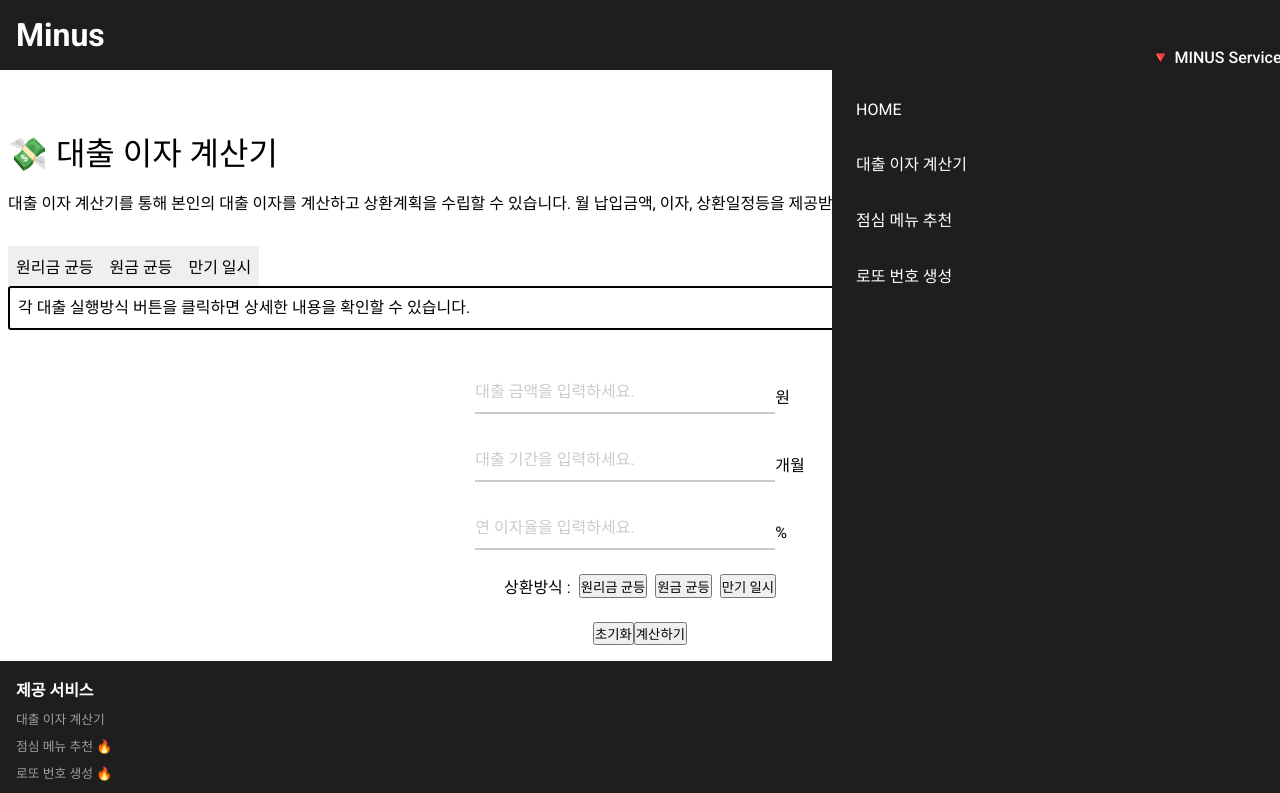
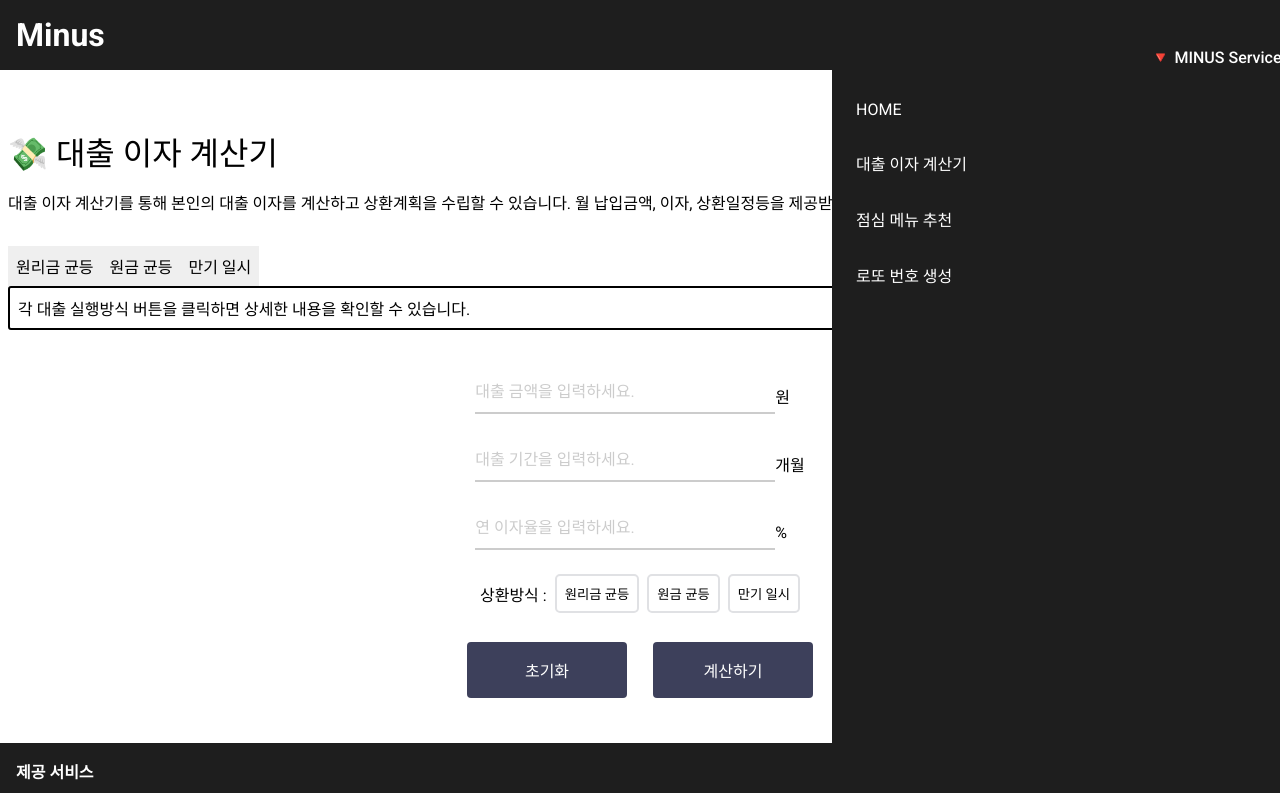
Before and after one commit to Kminhoo/first-adsense, a React (Create React App) app: page /loanCalc in a window 1280 px wide. Shown: the top 793 px of the page. Built offline with nearby package versions, Linux system fonts and the light colour scheme.

Commit message:
LoanCalc Page Css

```diff
--- a/src/components/Header.css
+++ b/src/components/Header.css
@@ -5,6 +5,7 @@ header {
   right: 0;
   left: 0;
   border-bottom: 1px solid var(--text-100);
+  z-index: 1000;
 }
 
 .overlay {
--- a/src/pages/LoanCalc.css
+++ b/src/pages/LoanCalc.css
@@ -1,9 +1,16 @@
-/* section {
-  color: black;
-} */
+#activeBtn {
+  background-color: var(--bg-100);
+  color: var(--text-100);
+}
+
+
+.main {
+  background-color: var(--text-100);
+}
 
 .calc-inner {
   display: flex;
+  gap: 1.5rem;
   flex-direction: column;
   padding: 8rem 0.5rem 1rem 0.5rem;
 }
@@ -77,71 +84,71 @@
 
 .calc-form .method-container {
   display: flex;
+  align-items: center;
   gap: 0.5rem;
 }
 
+.method-container button {
+  border-radius: 5px;
+  border: 2.5px solid #E0E1E4;
+  box-shadow: 0px 0px 20px -20px;
+  cursor: pointer;
+  background-color: white;
+  transition: all 0.2s ease-in-out 0ms;
+  user-select: none;
+  padding: 0.5rem;
+}
+
+.method-container button:active {
+  background-color: #F2F2F2;
+  box-shadow: 0px 0px 20px -18px;
+}
+
+.calc-form .calc-result-btn {
+  display: flex;
+  align-items: center;
+  gap: 1rem;
+}
+
+.calc-result-btn button {
+  border-radius: 4px;
+  background-color: #3d405b;
+  border: none;
+  color: #FFFFFF;
+  text-align: center;
+  font-size: 1rem;
+  padding: 1rem;
+  width: 10rem;
+  transition: all 0.5s;
+  cursor: pointer;
+  margin: 5px;
+}
+
+.calc-result-btn button span {
+  cursor: pointer;
+  display: inline-block;
+  position: relative;
+  transition: 0.5s;
+}
 
 
-.sect-inner {
-  width: 100%;
-  height: calc(100vh - 80px);
-  display: flex;
-  align-items: center;
-  justify-content: center;
-  color: black;
-}
+.calc-result-btn button span:after {
+  content: '»';
+  position: absolute;
+  opacity: 0;
+  top: 0;
+  right: -15px;
+  transition: 0.5s;
+ }
 
-/* .calc-wrap {
-  background-color: rebeccapurple;
-  max-width: 100%;
-  display: flex;
-  flex-direction: column;
-  padding: 2rem 3rem;
-  gap: 1.5rem;
-} */
-/*
-.calc-desc {
-  display: flex;
-  flex-direction: column;
-  gap: 1rem;
-} */
+.calc-result-btn button:hover span {
+  padding-right: 1rem;
+ }
 
-.calc-title {
-  font-size: 3.5rem;
-}
-
-.calc-desc p {
-  font-size: 1rem;
-  line-height: 1.5;
-}
-
-/* .calc-form {
-  width: 100%;
-  display: flex;
-  flex-direction: column;
-  justify-content: flex-start;
-  gap: 1rem;
-} */
-
-/* .row {
-  border: 1px solid red;
-}
-
-.row span {
-  display: inline-block;
-  background-color: orange;
-  padding: 5px 5px;
-  border: none;
-}
-
-.row input {
-  display: inline-block;
-  padding: 5px 5px;
-  border: none;
-  height: 100%;
-} */
-
-/* LoanCalc.css */
+.calc-result-btn button:hover span:after {
+  opacity: 1;
+  right: 0;
+ }
 
 
 .input-container {
@@ -165,6 +172,8 @@
   padding: 5px 0;
   background-color: transparent;
   outline: none;
+  text-align: end;
+  padding-right: 0.5rem;
 }
 
 .row .label {
--- a/src/pages/LoanCalc.jsx
+++ b/src/pages/LoanCalc.jsx
@@ -1,182 +1,9 @@
-// import React, { useState } from 'react'
+import React, { useState } from 'react'
 
-// import './LoanCalc.css'
-// import DisplayAds from '../components/DisplayAds'
-// import LoanResult from '../components/LoanResult'
-// import { calculateLoan, calculateEqualPrincipalAndInterest, calculateMaturityRepayment } from '../components/CalcFunc'
-
-// const LoanCalc = () => {
-//   const [loanMoney, setLoanMoney] = useState({
-//     raw: '',
-//     display: ''
-//   }) //대출금
-//   const [loanRate, setLoanRate] = useState('') //대출이율
-//   const [loanTerm, setLoanTerm] = useState('') //대출기간
-//   const [equalPrincipal, setEqualPrincipal] = useState(false) //원금 균등
-//   const [equalPrincipalInterest, setEqualPrincipalInterest] = useState(false) //원리금균등
-//   const [maturityRepayment, setMaturityRepayment] = useState(false) //만기상환
-//   const [resultData, setResultData] = useState(null) // 계산 결과값
-
-//   const inputMoney = (e) => {
-//     const rawValue = parseFloat(e.target.value.replace(/,/g, ''))
-//     const parsedValue = parseFloat(rawValue);
-//     const displayValue = isNaN(parsedValue) ? '' : rawValue.toLocaleString('Ko-KR')
-//     setLoanMoney({
-//       raw: rawValue,
-//       display: displayValue
-//     })
-//   }
-
-//   const inputRate = (e) => {
-//     const rawValue = e.target.value;
-//     const isValidInput = /^[0-9.]*$/.test(rawValue);
-
-//     if (isValidInput) {
-//       setLoanRate(rawValue);
-//     }
-//   }
-
-
-//   const inputTerm = (e) => {
-//     setLoanTerm(parseFloat(e.target.value))
-//     console.log(loanTerm)
-//   }
-
-//   const principalClick = () => {
-//     setEqualPrincipal(true);
-//     setEqualPrincipalInterest(false);
-//     setMaturityRepayment(false);
-//   }
-
-//   const principalInterestClick = () => {
-//     setEqualPrincipalInterest(true);
-//     setEqualPrincipal(false);
-//     setMaturityRepayment(false);
-//   }
-
-//   const maturityRepaymentClick = () => {
-//     setMaturityRepayment(true);
-//     setEqualPrincipal(false);
-//     setEqualPrincipalInterest(false);
-//   }
-
-
-//   const totalCalc = () => {
-//     let result = null;
-
-//     if (equalPrincipalInterest) {
-//       result = calculateEqualPrincipalAndInterest(loanMoney.raw, loanRate, loanTerm)
-//       console.log(result)
-//     }
-//     if (equalPrincipal) {
-//       result = calculateLoan(loanMoney.raw, loanRate, loanTerm)
-//       console.log(result)
-//     }
-//     if (maturityRepayment) {
-//       result = calculateMaturityRepayment(loanMoney.raw, loanRate, loanTerm)
-//       console.log(result)
-//     }
-
-//     setResultData(result)
-//   }
-
-//   const resetEvent = () => {
-//     setLoanMoney({
-//       raw: '',
-//       display: ''
-//     })
-//     setLoanRate('')
-//     setLoanTerm('')
-//     setEqualPrincipal(false)
-//     setEqualPrincipalInterest(false)
-//     setMaturityRepayment(false)
-//     setResultData(null)
-//   }
-
-//   return (
-//     <section>
-//       <div className='sect-inner'>
-
-//         <div className='calc-wrap'>
-//           <div className='calc-desc'>
-//             <h2 className='calc-title'>대출 이자 계산기</h2>
-//             <p>
-//               이 페이지에서는 본인의 대출 이자를 계산하고 상환계획을 수립할 수 있습니다. <br />
-//               월 납입금액, 이자, 상환일정등을 제공받고 대출계획을 세워보세요.
-//             </p>
-//           </div>
-
-//           <div className='calc-form'>
-
-
-//             <div className='input-container'>
-//               <div className="row">
-//                 <input type="text" id="input" required value={loanMoney.display} onChange={inputMoney} />
-//                 <label htmlFor="input" className="label">대출 금액을 입력하세요.</label>
-//                 <div className="underline"></div>
-//               </div>
-//               <span>원</span>
-//             </div>
-
-//             <div className='input-container'>
-//               <div className="row">
-//                 <input type="text" id="input" required value={loanTerm} onChange={inputTerm} />
-//                 <label htmlFor="input" className="label">대출 기간을 입력하세요.</label>
-//                 <div className="underline"></div>
-//               </div>
-//               <span>개월</span>
-//             </div>
-
-//             <div className='input-container'>
-//               <div className="row">
-//                 <input type="text" id="input" required value={loanRate} onChange={inputRate} />
-//                 <label htmlFor="input" className="label">연 이자율을 입력하세요..</label>
-//                 <div className="underline"></div>
-//               </div>
-//               <span>%</span>
-//             </div>
-
-//             <div className='row'>
-//               <span>상환방법</span>
-//               <button onClick={principalInterestClick}>원리금 균등</button>
-//               <button onClick={principalClick}>원금 균등</button>
-//               <button onClick={maturityRepaymentClick}>만기일시</button>
-//             </div>
-//             <div className='calc-btn'>
-//               <button onClick={resetEvent}>초기화</button>
-//               <button onClick={totalCalc}>계산하기</button>
-//             </div>
-//             {resultData && (<LoanResult
-//               result={resultData}
-//               equalPrincipal={equalPrincipal}
-//               equalPrincipalInterest={equalPrincipalInterest}
-//               maturityRepayment={maturityRepayment}
-//               loanMoney={loanMoney}
-//               />) }
-//             <div className='warning'>
-//               <p>이 계산기의 월 납입금액, 이자 상환일정등은 조금 다를 수 있습니다.</p>
-//             </div>
-//           </div>
-//         </div>
-//         <div className='main-adsense'>
-//             <DisplayAds />
-//         </div>
-//       </div>
-//     </section>
-//   )
-// }
-
-// export default LoanCalc
-
-// ----------------------------------------------
-
-import React, { useState } from 'react'
 import LoanResult from '../components/LoanResult'
 import DisplayAds from '../components/DisplayAds'
-
 import { loanDesc } from '../serviceData'
 import { calculateLoan, calculateEqualPrincipalAndInterest, calculateMaturityRepayment  } from '../serviceData/CalcFunc'
-
 import './LoanCalc.css'
 
 const CalcPage = () => {
@@ -314,7 +141,7 @@ const CalcPage = () => {
   }
 
   return (
-    <main>
+    <main className='main'>
       <section className='loan-calc'>
         <div className='calc-inner'>
 
@@ -369,14 +196,33 @@ const CalcPage = () => {
 
               <div className='method-container'>
                 <span>상환방식 : </span>
-                <button onClick={calcReulstBtn}>원리금 균등</button>
-                <button onClick={calcReulstBtn}>원금 균등</button>
-                <button onClick={calcReulstBtn}>만기 일시</button>
+                <button style={principalInterest ? {
+                  backgroundColor: 'black',
+                  color: 'white'
+                }: null} onClick={calcReulstBtn}>
+                  원리금 균등
+                </button>
+                <button style={principal ? {
+                  backgroundColor: 'black',
+                  color: 'white'
+                }: null} onClick={calcReulstBtn}>
+                  원금 균등
+                </button>
+                <button style={dateOfTime ? {
+                  backgroundColor: 'black',
+                  color: 'white'
+                }: null} onClick={calcReulstBtn}>
+                  만기 일시
+                </button>
               </div>
 
               <div className='calc-result-btn'>
-                <button onClick={resetEvent}>초기화</button>
-                <button onClick={totalCalc}>계산하기</button>
+                <button onClick={resetEvent}>
+                  <span>초기화</span>
+                </button>
+                <button onClick={totalCalc}>
+                  <span>계산하기</span>
+                </button>
               </div>
 
             </div>
@@ -399,15 +245,6 @@ const CalcPage = () => {
       </section>
     </main>
   )
-  // return (
-  //   <main className='calc-main'>
-  //     <div className='calc-inner'>
-
-
-
-  //     </div>
-  //   </main>
-  // )
 }
 
 export default CalcPage
```
